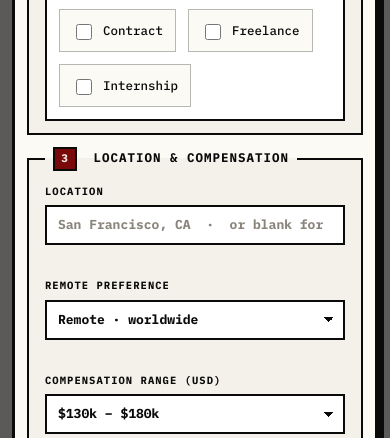
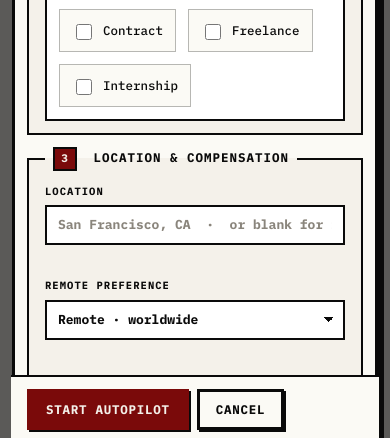
Before and after one commit to joseantoniopau/Job-Hunt-Hacker, a browser extension: page ui/index.html in a window 390 px wide. Both pictures are taken after a click on the button "AUTOPILOT". Shown: the part 406-844 px from the top of the page. Drawn offline with Linux system fonts and the light colour scheme; no server answers.

Commit message:
ui: universal modal viewport-fit + sticky action row
Extends the v0.3 modal scroll-fix to cover every popup in the app:

- All three modals (#aa-modal, #card-modal, #autopilot-modal) share the
  scrolling backdrop + flex-start centering from the prior commit, so
  bottom buttons stay reachable on any viewport (MacBook M1-M5, iPhone,
  iPad split-screen, browser at 50% width).

- Content-heavy modals (#autopilot-modal Setup form, #card-modal text
  preview for resume/interview-prep/cover-letter/recruiter-message/
  packet-manifest/email-draft) now share the wider 720px max-width.

- Internal content (textarea, pre, codeblock, ul/ol) capped at
  min(50vh, 480px) with internal scroll. Stops a 20kB resume markdown
  from pushing the COPY / CLOSE buttons off-screen.

- Action row (.form-actions inside .modal-card) is now sticky to the
  bottom edge of the card with a top border + matching background, so
  even when content scrolls inside the modal, the buttons stay pinned
  in view.

- Phone (<=600px) gets tighter padding + 40vh content cap.

Affects all modals end-to-end:
  · Autopilot setup
  · Auto-apply ENABLE confirmation
  · Application detail (#card-modal kanban)
  · Text-modal popups: recruiter message draft, interview prep,
    cover letter preview, packet manifest, email draft reply

Co-Authored-By: Claude Opus 4.7 (1M context) <noreply@anthropic.com>

```diff
--- a/ui/styles.css
+++ b/ui/styles.css
@@ -1711,18 +1711,60 @@ label[data-required]::after {
   margin: auto;
   animation: modal-pop 200ms var(--ease) both;
 }
-/* Autopilot modal has many fields — give it a wider max + tighter top
-   margin so the START button is always reachable without horizontal scroll. */
-#autopilot-modal .modal-card {
+/* Wider modals for content-heavy popups so the bottom buttons stay
+   reachable without needing horizontal scroll. Both the Autopilot
+   setup form and the generic text-modal (resume preview, interview
+   prep, cover-letter draft, recruiter messages, packet manifest,
+   email draft replies) benefit from extra horizontal room. */
+#autopilot-modal .modal-card,
+#card-modal .modal-card {
   max-width: 720px;
   margin-top: var(--s-4);
   margin-bottom: var(--s-4);
 }
-/* Phone: shrink padding so more of the form fits on screen */
+
+/* Inside content (textarea, lists) gets a cap of 50vh so it doesn't
+   push the action buttons off-screen on tall content. The modal-card
+   itself can still scroll the rest. */
+.modal-card textarea,
+.modal-card pre,
+.modal-card .codeblock,
+.modal-card ul,
+.modal-card ol {
+  max-height: min(50vh, 480px);
+  overflow-y: auto;
+}
+
+/* Action row inside a modal sticks to the bottom of the card. The
+   `position: sticky` keeps it visible even when content scrolls inside
+   the card. Both .form-actions (general) and #card-save-btn parent
+   (specific) get the treatment. */
+.modal-card .form-actions {
+  position: sticky;
+  bottom: calc(-1 * var(--s-5));
+  background: var(--card);
+  margin: var(--s-4) calc(-1 * var(--s-5)) calc(-1 * var(--s-5));
+  padding: var(--s-3) var(--s-5);
+  border-top: var(--border-thin);
+  z-index: 1;
+}
+
+/* Phone: tighter padding so more of the form fits on screen */
 @media (max-width: 600px) {
   .modal { padding: var(--s-3); }
   .modal-card { padding: var(--s-4); }
-  #autopilot-modal .modal-card { padding: var(--s-3); }
+  #autopilot-modal .modal-card,
+  #card-modal .modal-card { padding: var(--s-3); }
+  .modal-card .form-actions {
+    bottom: calc(-1 * var(--s-4));
+    margin: var(--s-3) calc(-1 * var(--s-4)) calc(-1 * var(--s-4));
+    padding: var(--s-3) var(--s-4);
+  }
+  .modal-card textarea,
+  .modal-card pre,
+  .modal-card .codeblock,
+  .modal-card ul,
+  .modal-card ol { max-height: 40vh; }
 }
 @keyframes modal-pop {
   from { transform: translateY(8px) scale(0.98); }
```
